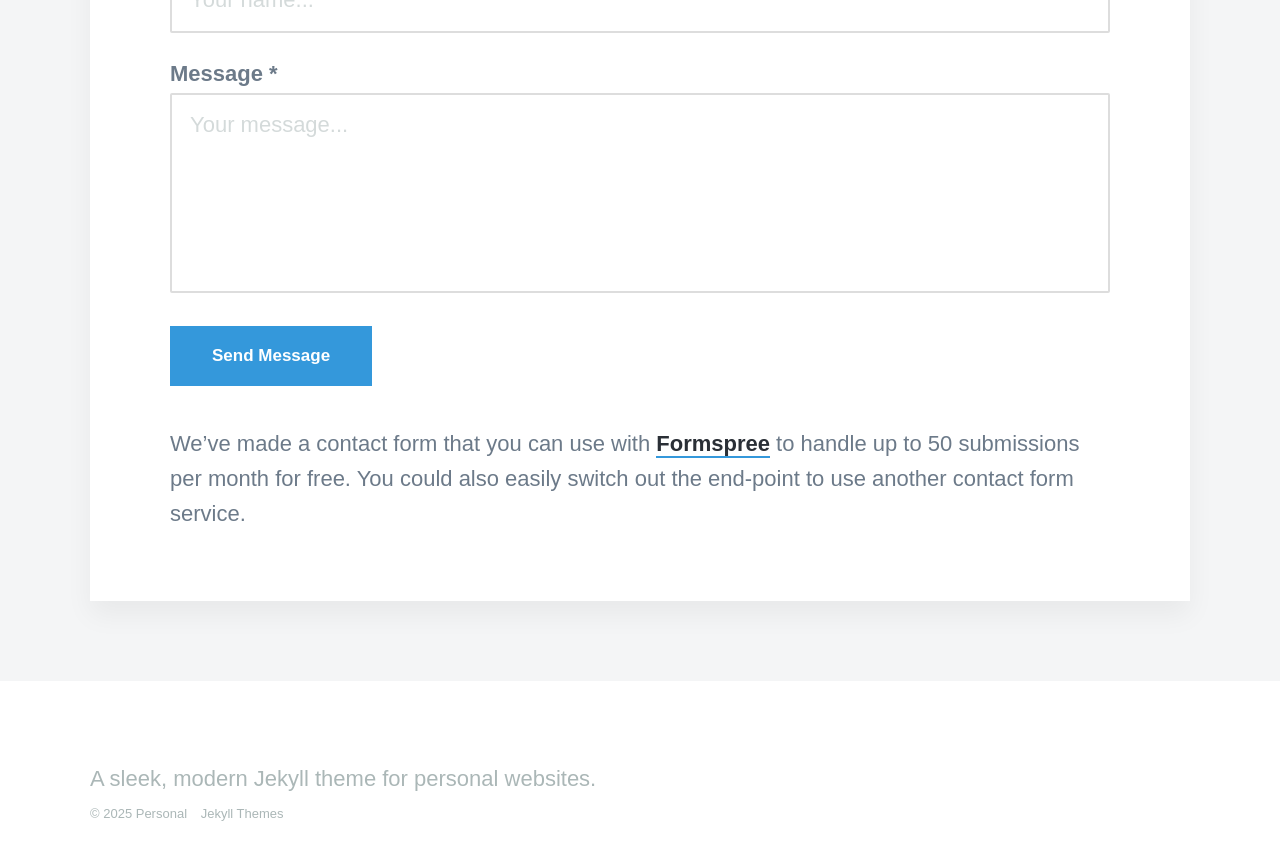
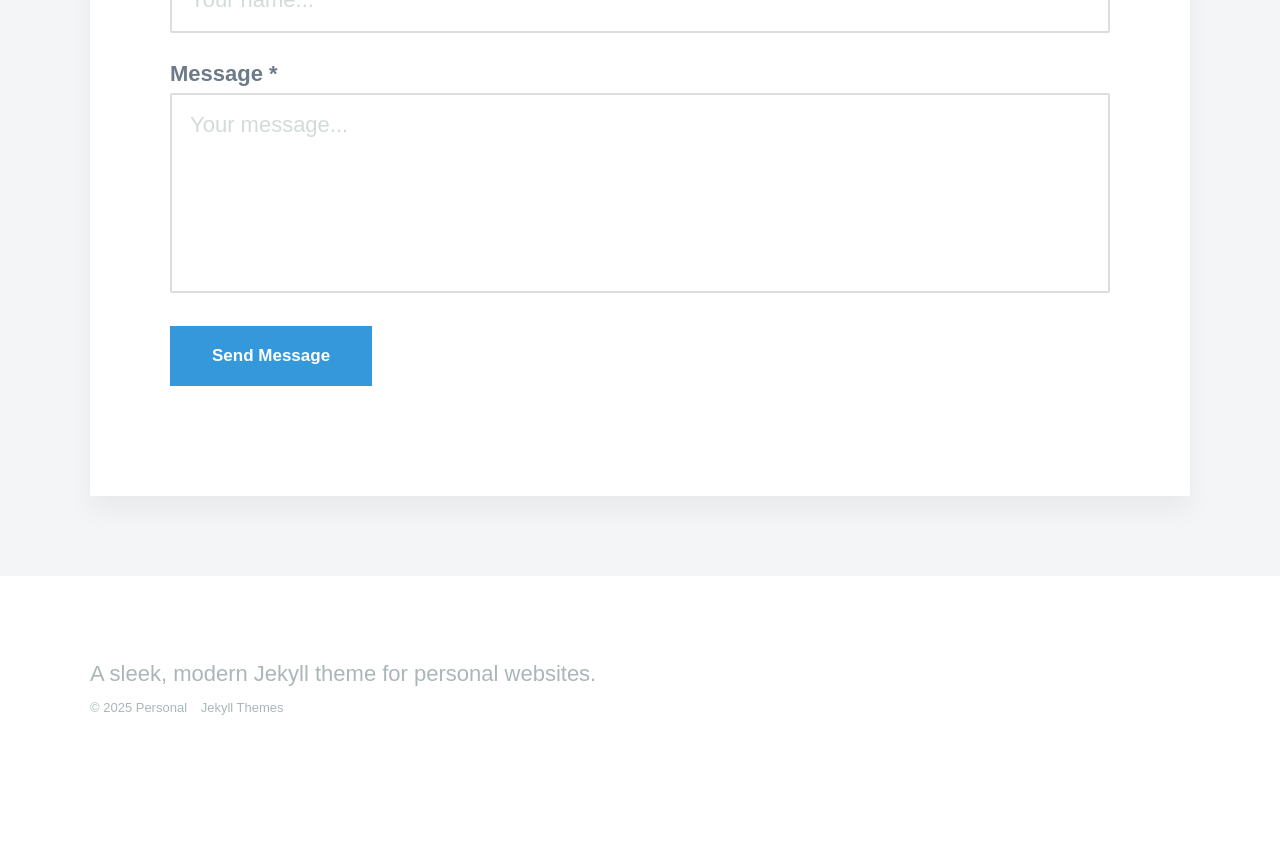
Before and after one commit to jrosen/jrosen.github.io, a Jekyll site: the page built from _pages/contact.md, in a window 1280 px wide and 900 px high, scrolled down 789 px. Shown: the top 860 px of the window. Built offline with Jekyll 4.4.1, drawn with Linux system fonts in a browser that asks for light colours; nearby versions of some CDN libraries; some web fonts are replaced; after the commit the page ends 1583 px from its top, so only the background shows below that.

Commit message:
Updated contact info

```diff
--- a/_data/settings.yml
+++ b/_data/settings.yml
@@ -27,9 +27,9 @@
   grid_spacing: 10
 
 contact_settings:
-  form_action: ''
+  form_action: 'https://formspree.io/f/myzjjgjp'
   confirmation_url: '/thanks'
-  email_subject: 'Contact form submission'
+  email_subject: 'New message from jjrosen.net'
   send_button_text: 'Send Message'
 
 social_settings:
--- a/_includes/contact-form.html
+++ b/_includes/contact-form.html
@@ -1,6 +1,6 @@
 <div class="contact-form">
 
-	<form method="post" action="{{ site.data.settings.contact_settings.form_action }}" id="contact-form">
+	<form method="post" action="{{ site.data.settings.contact_settings.form_action }}" id="contact-form" data-formspree="true" accept-charset="UTF-8" enctype="multipart/form-data">
 
 		<div class="contact-form__item">
 			<label class="contact-form__label">Email Address *</label>
--- a/_pages/contact.md
+++ b/_pages/contact.md
@@ -6,5 +6,3 @@
 ---
 
 {% include contact-form.html %}
-
-We've made a contact form that you can use with [Formspree](https://formspree.io/create/jekyllthemes) to handle up to 50 submissions per month for free. You could also easily switch out the end-point to use another contact form service.
```
